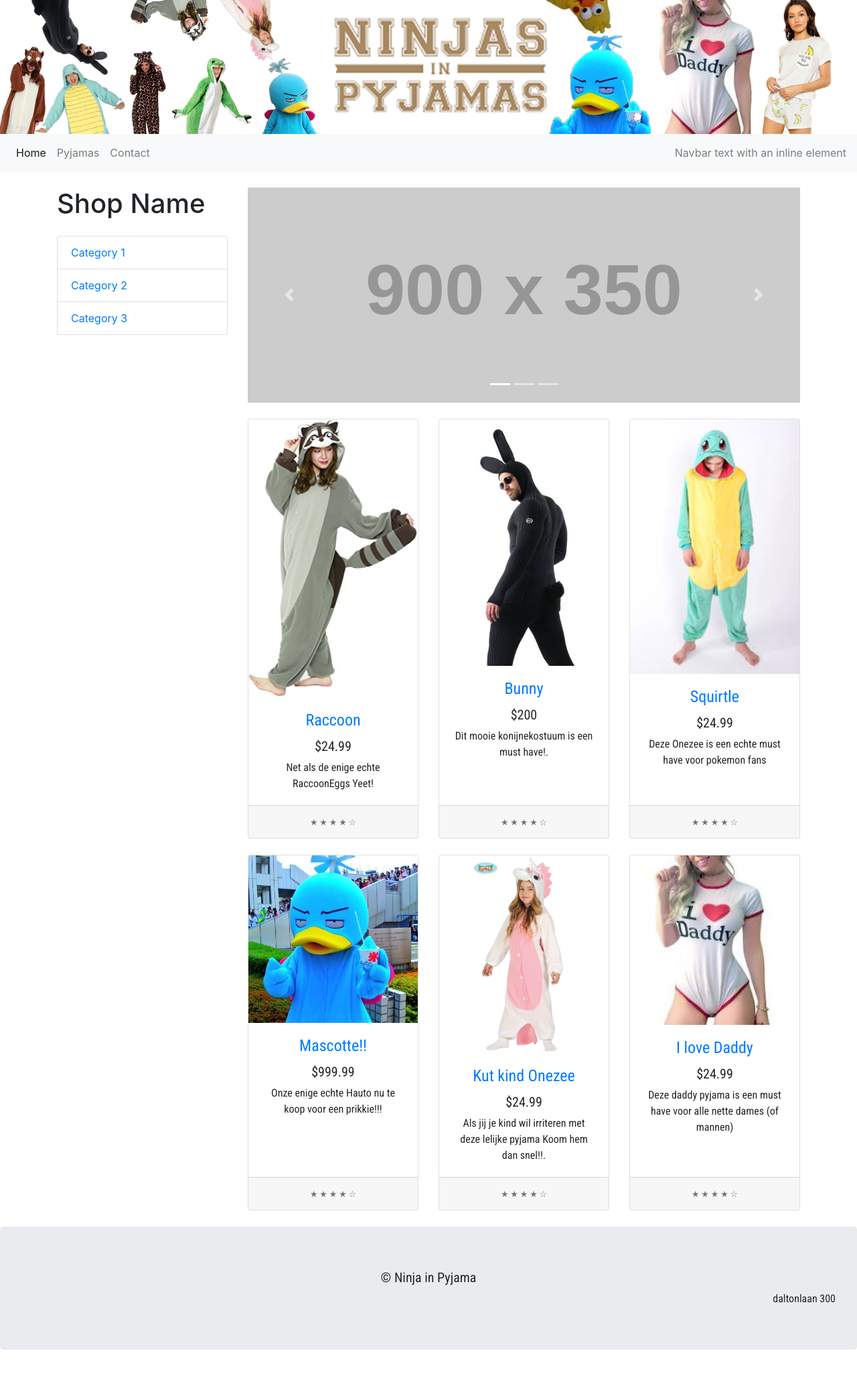
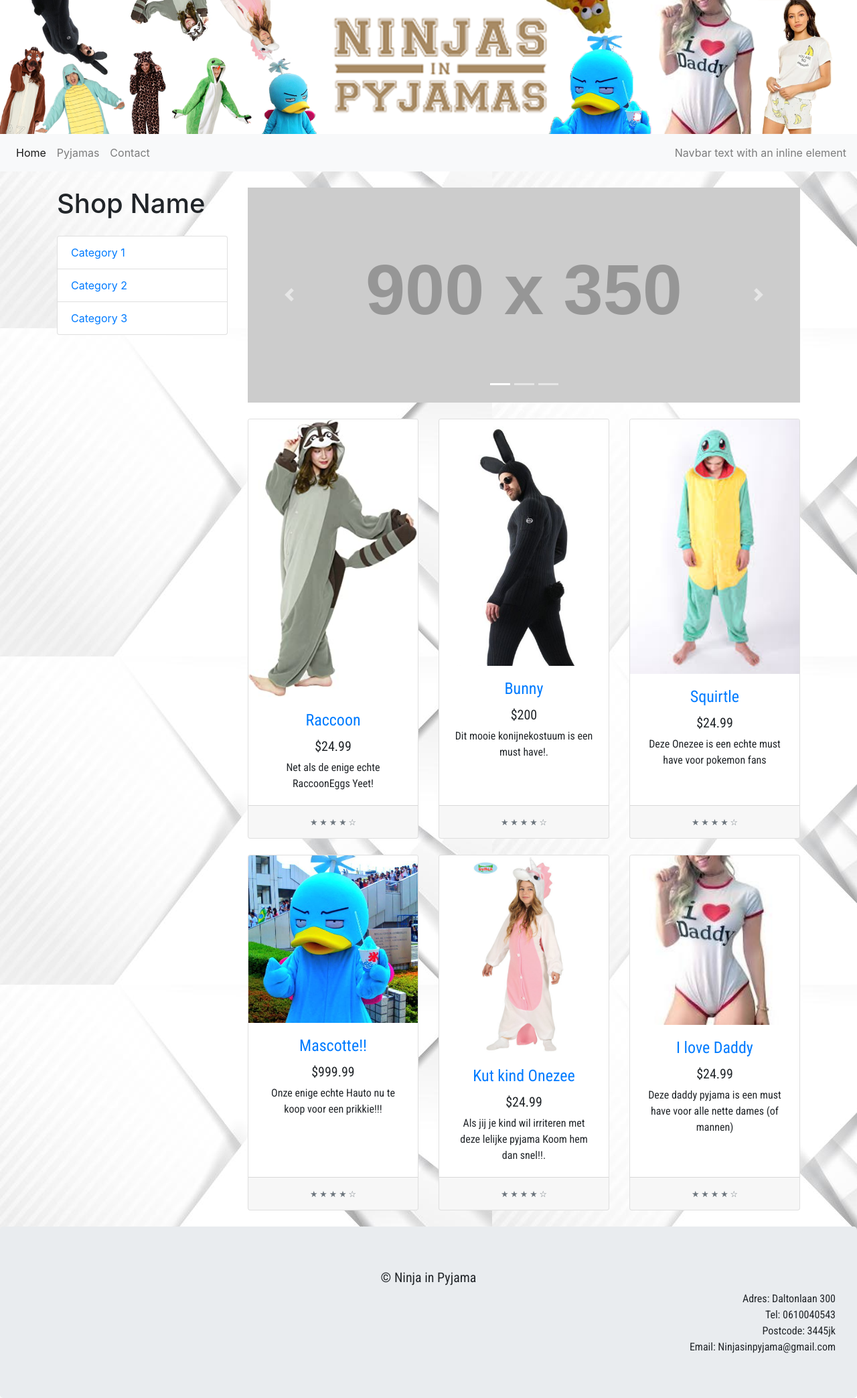
Before and after one commit to V1nc3VD/Project-4, a PHP site: page / in a window 1280 px wide. Shown: the whole page at 67% size. Before the commit the page ends 2015 px from the top, so only its background shows below. Run offline with PHP 8.4, Linux system fonts and the light colour scheme; grey boxes labelled with a size stand in for pictures from a placeholder-image service; some libraries are stand-ins or nearby versions; some web fonts are replaced.

Commit message:
background

```diff
--- a/css/style.css
+++ b/css/style.css
@@ -17,3 +17,6 @@
     text-align: end;
     font-family: 'Roboto Condensed', sans-serif;
 }
+body{
+    background-image: url("../img/background.jpg")  ;
+}
--- a/footer.php
+++ b/footer.php
@@ -1,5 +1,9 @@
 <div class="col-12 footer">
    <div id="text"><h5>© Ninja in Pyjama</h5></div>
-   <div id="text2">daltonlaan 300</div>
+   <div id="text2">Adres: Daltonlaan 300 <br>
+   Tel: 0610040543 <br>
+   Postcode: 3445jk <br>
+   Email: Ninjasinpyjama@gmail.com
+   </div>
 
 </div>
--- a/navigation.php
+++ b/navigation.php
@@ -12,7 +12,7 @@
         <a class="nav-link" href="./index.php?content=pyjamas">Pyjamas</a>
       </li>
       <li class="nav-item">
-        <a class="nav-link" href="./index.php?content=home">Contact</a>
+        <a class="nav-link" href="./index.php?content=cantact">Contact</a>
       </li>
     </ul>
     <span class="navbar-text">
```
Also changed, not shown: img/background.jpg (added).
